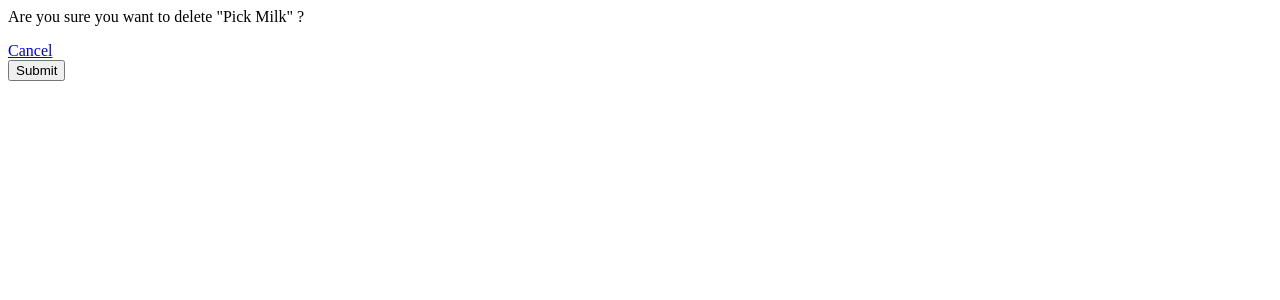
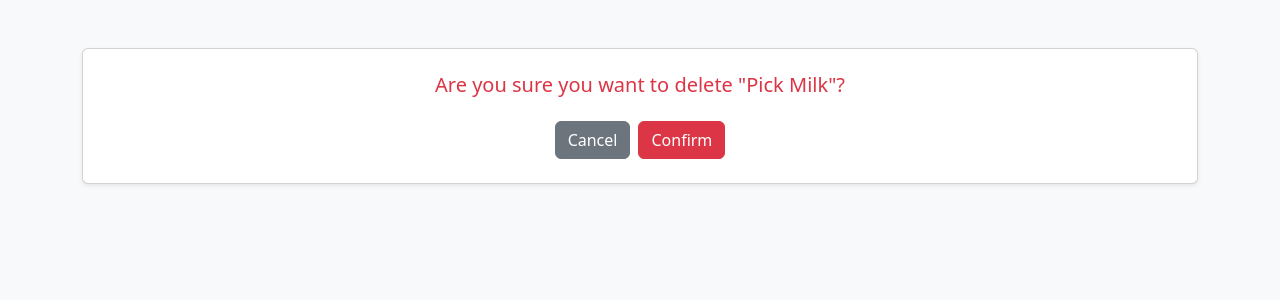
Before and after one commit to thmjiya022/to-do-list, a Django app: page /delete/1/ in a window 1280 px wide. Shown: the top 300 px of the page. Run offline with Django 5.2, Linux system fonts and the light colour scheme; data comes from the database, SQL or seed files in the repository.

Commit message:
added styling for delete.html

```diff
--- a/tasks/templates/tasks/delete.html
+++ b/tasks/templates/tasks/delete.html
@@ -1,8 +1,23 @@
-<p>Are you sure you want to delete "{{item}}" ?</p>
-
-<a href="{% url 'list' %}">Cancel</a>
-
-<form method="POST" action="">
-    {% csrf_token %}
-    <input type="submit" name="confirm">
-</form>
+<!DOCTYPE html>
+<html lang="en">
+<head>
+    <meta charset="UTF-8">
+    <meta name="viewport" content="width=device-width, initial-scale=1.0">
+    <title>Delete Task</title>
+    <link href="https://cdn.jsdelivr.net/npm/bootstrap@5.3.0-alpha1/dist/css/bootstrap.min.css" rel="stylesheet">
+</head>
+<body class="bg-light">
+    <div class="container mt-5">
+        <div class="card p-4 shadow-sm">
+            <h5 class="text-center text-danger">Are you sure you want to delete "{{ item }}"?</h5>
+            <div class="d-flex justify-content-center mt-3">
+                <a href="{% url 'list' %}" class="btn btn-secondary me-2">Cancel</a>
+                <form method="POST" action="">
+                    {% csrf_token %}
+                    <button type="submit" class="btn btn-danger">Confirm</button>
+                </form>
+            </div>
+        </div>
+    </div>
+</body>
+</html>
```
